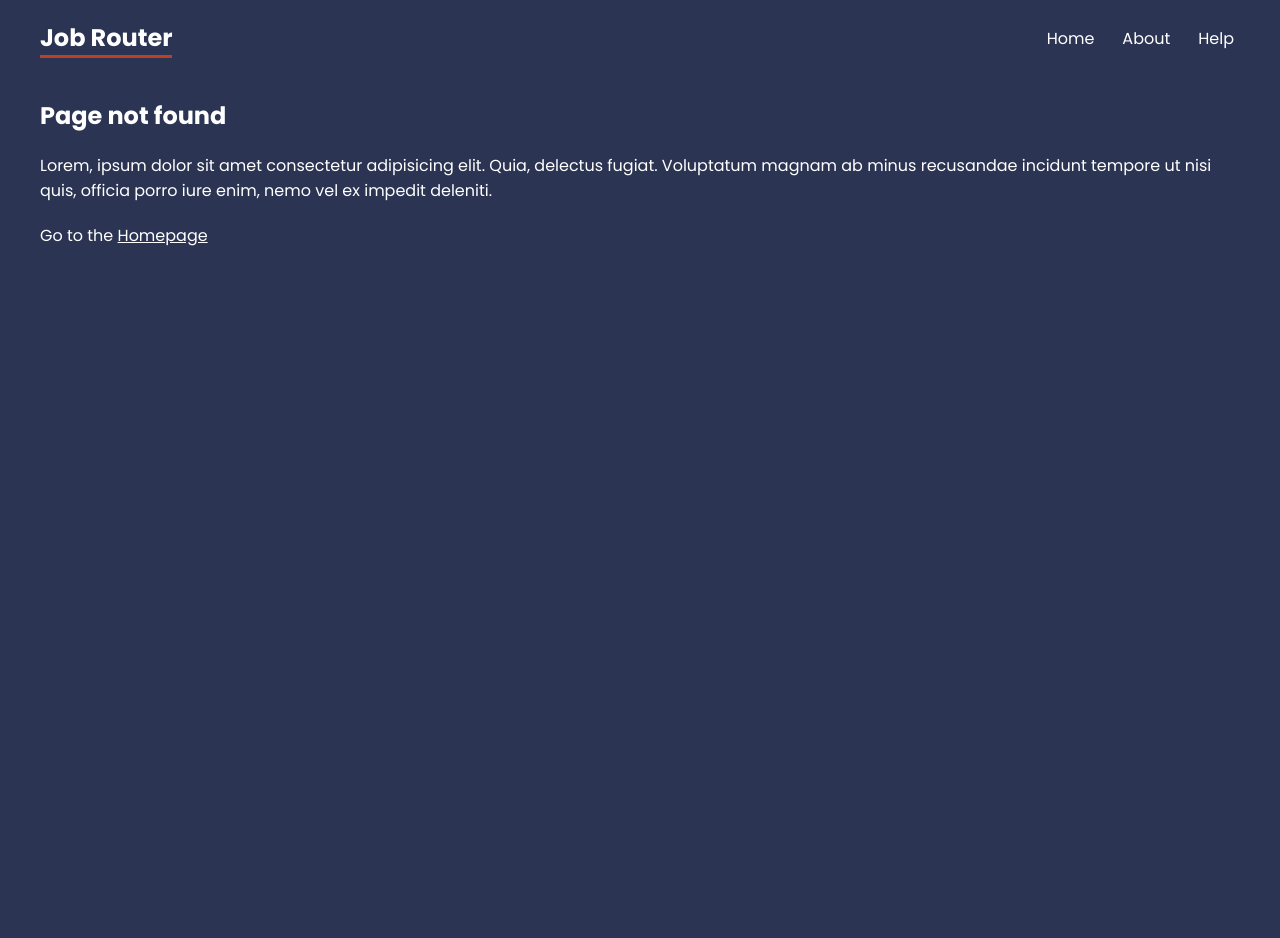
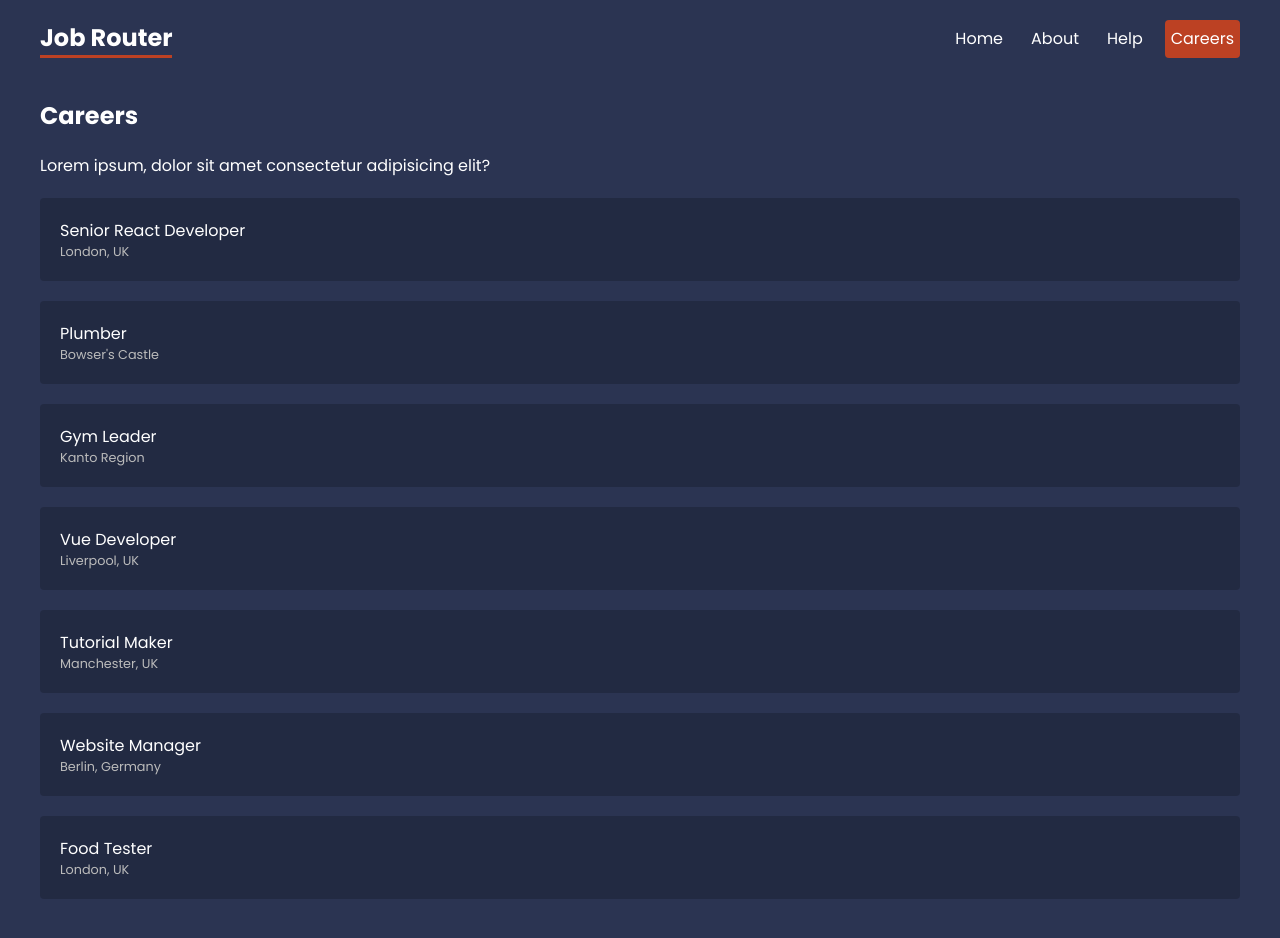
Before and after one commit to poju3185/react-job-router, a React (Create React App) app: page /careers in a window 1280 px wide. Shown: the top 938 px of the page. Before the commit the page ends 800 px from the top, so only its background shows below. Built offline with nearby package versions, Linux system fonts and the light colour scheme; data requests are answered from the project's data file.

Commit message:
Add careers page

```diff
--- a/src/App.js
+++ b/src/App.js
@@ -15,6 +15,8 @@
 // layouyts
 import RootLayout from "./layouts/RootLayout";
 import HelpLayout from "./layouts/HelpLayout";
+import CareersLayout from "./layouts/CareersLayout";
+import Careers, { careersLoader } from "./pages/careers/Careers";
 
 const router = createBrowserRouter(
   createRoutesFromElements(
@@ -26,6 +28,9 @@
         <Route path="contact" element={<Contact />} />
       </Route>
 
+      <Route path="careers" element={<CareersLayout />}>
+        <Route index element={<Careers />} loader={careersLoader} />
+      </Route>
       <Route path="*" element={<NotFound />} />
     </Route>
   )
--- a/src/index.css
+++ b/src/index.css
@@ -101,7 +101,24 @@
 }
 
 /* careers list */
-
+.careers > a {
+  display: block;
+  background: rgba(0,0,0,0.2);
+  padding: 20px;
+  border-radius: 4px;
+  margin: 20px 0;
+  text-decoration: none;
+}
+.careers > a:hover p {
+  color: var(--primary);
+}
+.careers p {
+  margin: 0;
+}
+.careers > a p:last-child {
+ font-size: 0.8em;
+ color: #bbb;
+}
 
 /* careers details */
 
--- /dev/null
+++ b/src/layouts/CareersLayout.js
@@ -0,0 +1,12 @@
+import { Outlet } from "react-router-dom"
+
+export default function CareersLayout() {
+  return (
+    <div className="careers-layout">
+      <h2>Careers</h2>
+      <p>Lorem ipsum, dolor sit amet consectetur adipisicing elit?</p>
+
+      <Outlet />
+    </div>
+  )
+}
--- a/src/layouts/RootLayout.js
+++ b/src/layouts/RootLayout.js
@@ -9,6 +9,7 @@
           <NavLink to="/">Home</NavLink>
           <NavLink to="about">About</NavLink>
           <NavLink to="help">Help</NavLink>
+          <NavLink to="careers">Careers</NavLink>
         </nav>
       </header>
 
--- /dev/null
+++ b/src/pages/careers/Careers.js
@@ -0,0 +1,23 @@
+import { useLoaderData, Link } from "react-router-dom";
+
+export default function Careers() {
+  const careers = useLoaderData();
+
+  return (
+    <div className="careers">
+      {careers.map((career) => (
+        <Link to="/" key={career.id}>
+          <p>{career.title}</p>
+          <p>{career.location}</p>
+        </Link>
+      ))}
+    </div>
+  );
+}
+
+// loader function
+export const careersLoader = async () => {
+  const res = await fetch("http://localhost:8000/careers");
+
+  return res.json();
+};
```
